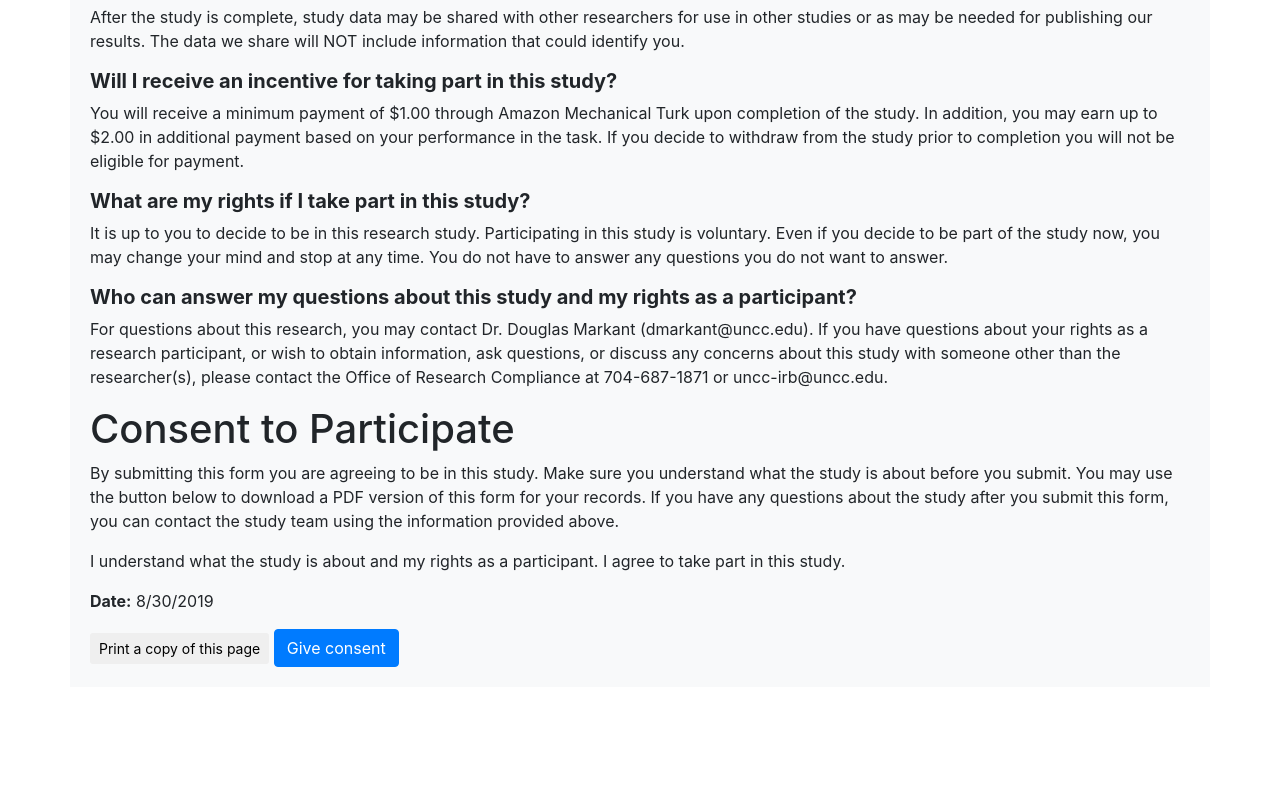
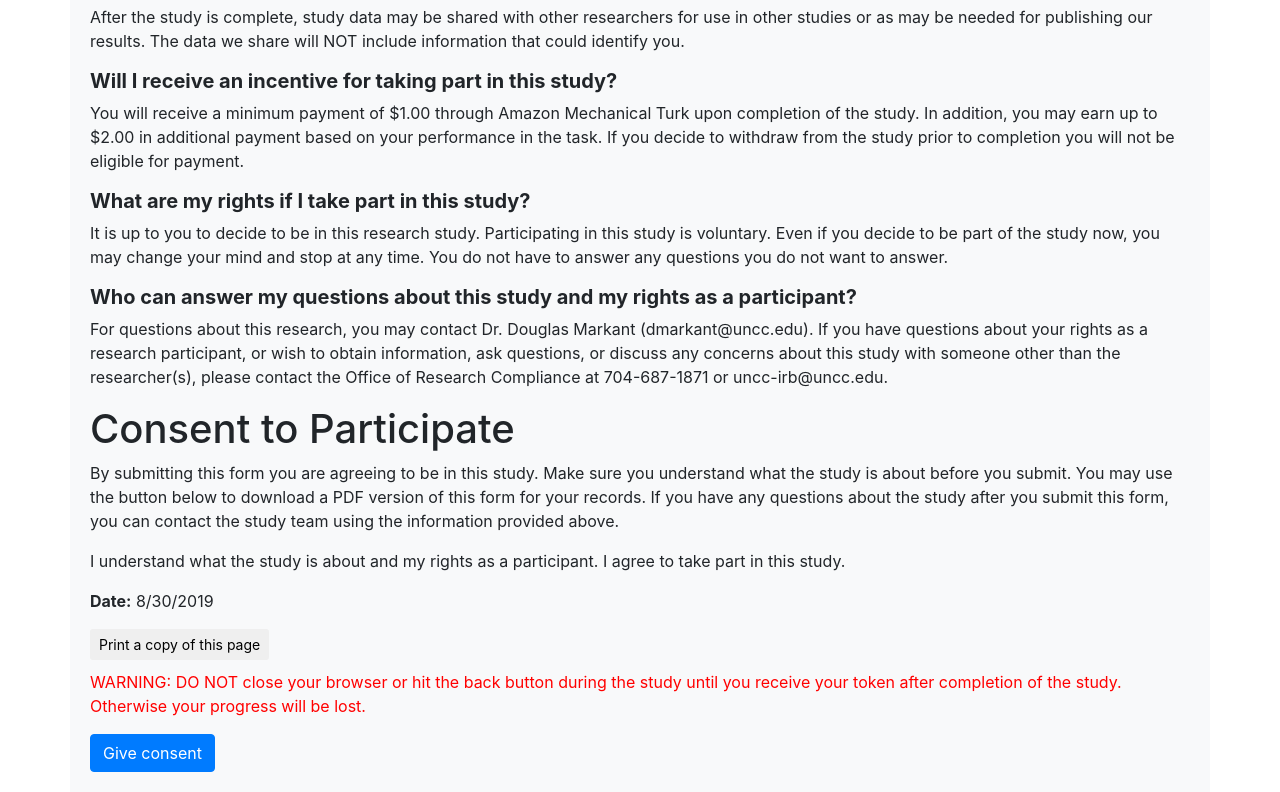
Before and after one commit to alireza116/uncertaintyStudy, a website: page views/consent.html in a window 1280 px wide. Shown: the part 1135-1927 px from the top of the page. Before the commit the page ends 1822 px from the top, so only its background shows below. Drawn offline with nearby package versions, Linux system fonts and the light colour scheme.

Commit message:
minor update to consent

```diff
--- a/views/consent.html
+++ b/views/consent.html
@@ -97,9 +97,9 @@
                 If you have questions concerning the study, contact the principal investigator, Dr. Doug Markant at 662-736-8450 or dmarkant@uncc.edu. If you have further questions or concerns about your rights as a participant in this study, contact the Office of Research Compliance at (704) 687-1871 or uncc-irb@uncc.edu.
                 You may print a copy of this form.</li>
                 <li>If you are 18 years of age or older, have read and understood the information provided and freely consent to participate in the study, you may proceed to the study.</li>
+                -->
 
-                <li style="color:red">WARNING: DO NOT close your browser or hit the back button during the study until you receive your token after completion of the study. Otherwise your progress will be lost.</li>
-                -->
+                <p style="color:red; margin-top:10px">WARNING: DO NOT close your browser or hit the back button during the study until you receive your token after completion of the study. Otherwise your progress will be lost.</p>
                     <!--<li style="color:red">WARNING: DO NOT close your browser or hit the back button during the study until you receive your token after completion of the study and submission to MTurk. Otherwise your progress will be lost and you may not receive your rewards.</li>-->
                     <!--</ul>-->
                 <button type="submit" class="btn btn-primary" id="consent">Give consent</button>
```
